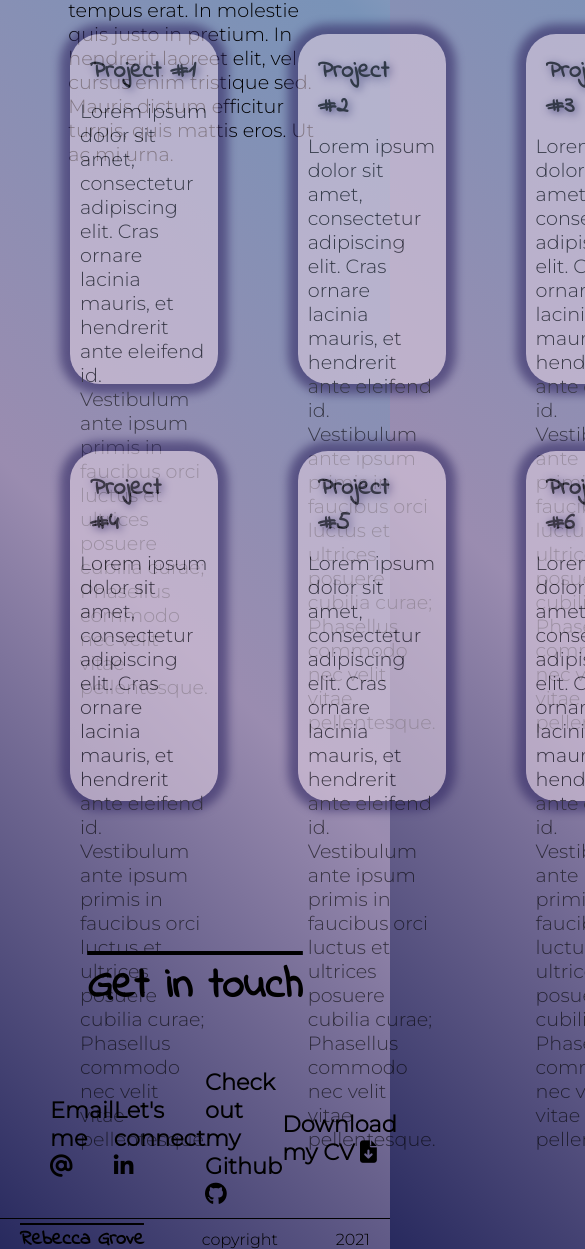
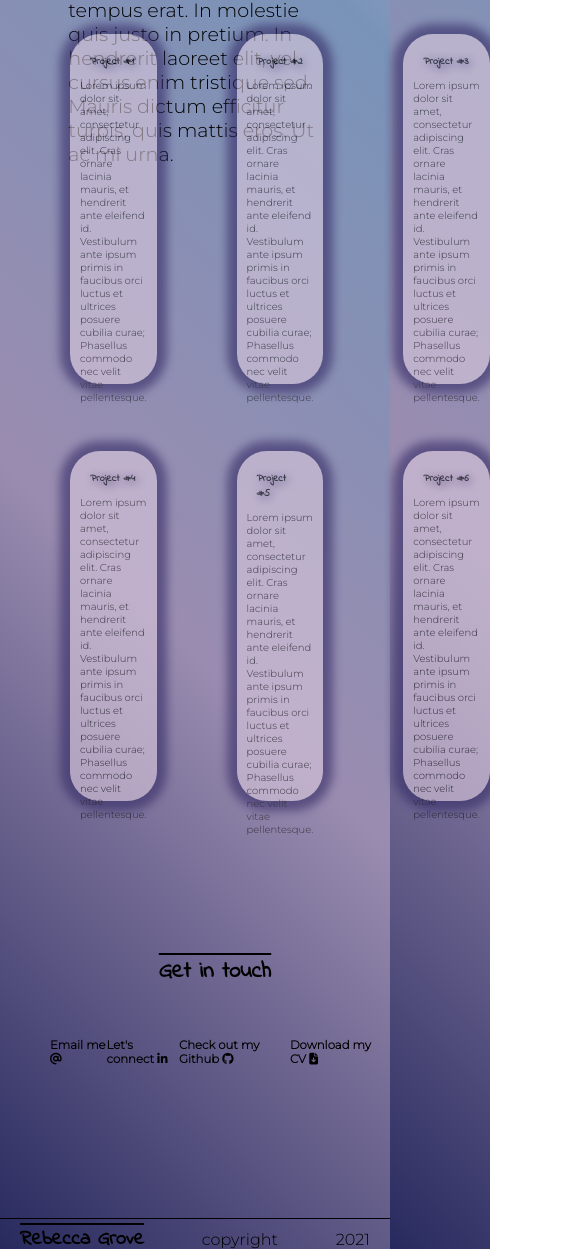
Before and after one commit to rebeccagrove/portfolio, a plain HTML site: page index.html in a window 390 px wide. Shown: the part 751-2000 px from the top of the page, 585 px wide, since content can reach past the window. Drawn offline with Linux system fonts and the light colour scheme.

Commit message:
Added media queries

```diff
--- a/components.scss
+++ b/components.scss
@@ -44,6 +44,7 @@
     display: flex;
     justify-content: space-between;
     align-items: center;
+    flex: wrap;
     margin: 30px;
     margin-top: 200px;
     height: 40vh;
--- a/main.scss
+++ b/main.scss
@@ -1,3 +1,4 @@
 @import "./base.scss";
 @import "./components.scss";
 @import "./layout.scss";
+@import "./media-queries.scss";
--- /dev/null
+++ b/media-queries.scss
@@ -0,0 +1,68 @@
+//NAVIGATION//
+
+@media screen and (max-width:768px) {
+    .navigation {
+            width: 100%;
+            font-size: 15px;
+            &__logo {
+                display: none;
+            }
+    }
+}
+
+//WELCOME TO MY PORTFOLIO//
+@media screen and (max-width:768px) {
+    .header {
+        font-size: 15px;
+    }
+}
+
+//ABOUT ME//
+@media screen and (max-width:768px) {
+    .AboutMe {
+        font-size: 15px;
+        width: 100%;
+    }
+}
+
+//BOXES//
+@media screen and (max-width:768px) {
+    .line-1 {
+        &__project {
+            width: 100%;
+            h2 {
+                font-size: 10px;
+            }
+            p {
+                font-size: 10px;
+            }
+        }
+    }
+}
+
+@media screen and (max-width:768px) {
+    .line-2 {
+        &__project {
+            width: 100%;
+            h2 {
+                font-size: 10px;
+            }
+            p {
+                font-size: 10px;
+            }
+        }
+    }
+}
+
+//CONTACT SECTION//
+
+@media screen and (max-width:768px) {
+    .outro-container {
+        width:100%;
+        font-size: 10px;
+    }
+
+    i {
+        display: none;
+    }
+}
```
Also changed, not shown: base.css (deleted), main.css.
